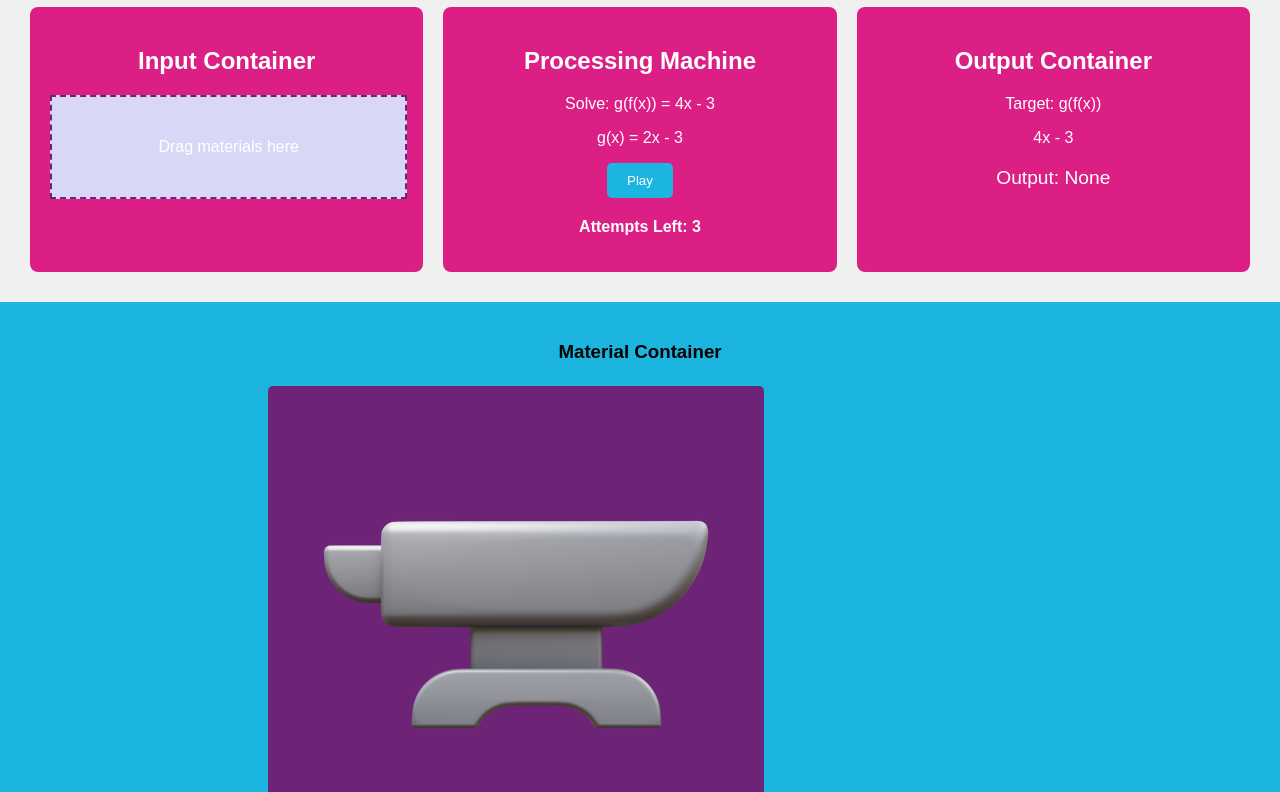
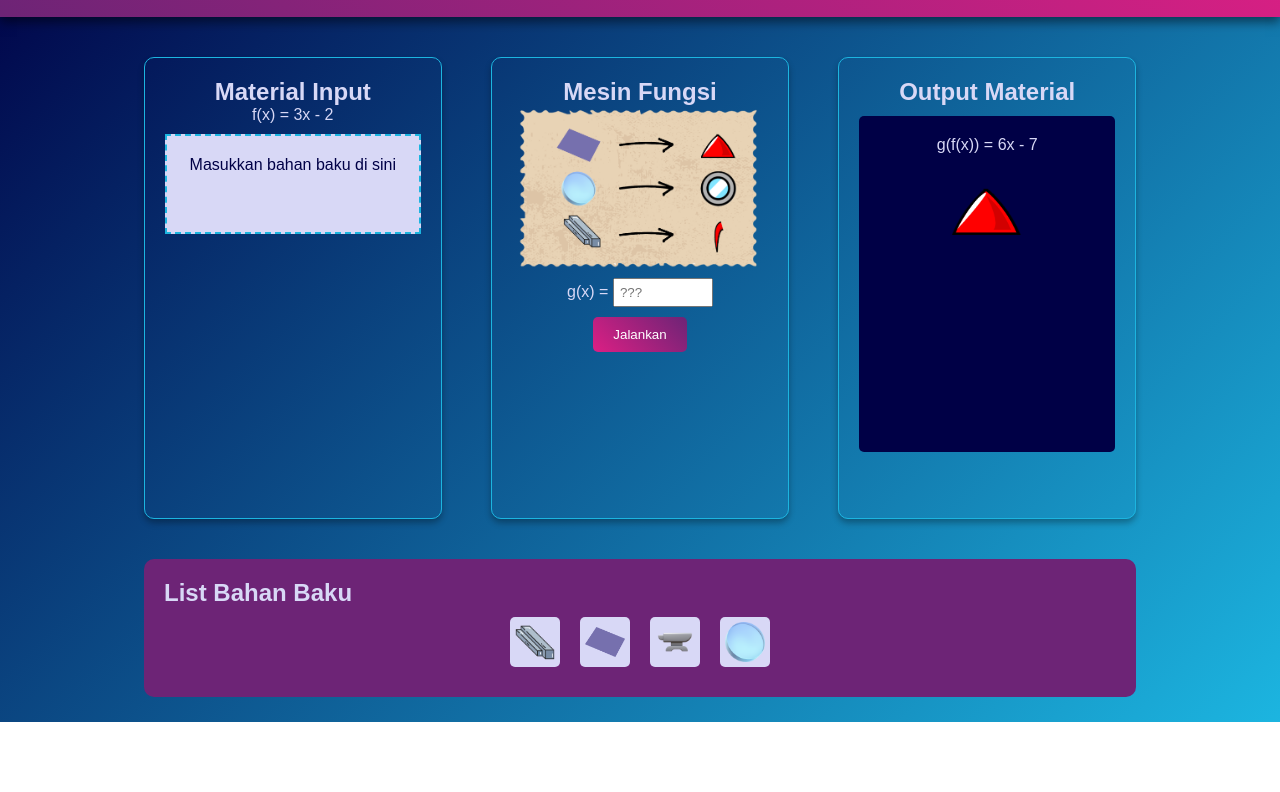
Before and after one commit to TjapDjae77/GalaxyQuest-MathVirtualLab, a plain HTML site: page level1.html in a window 1280 px wide. Shown: the part 78-870 px from the top of the page. After the commit the page ends 800 px from the top, so only its background shows below. Drawn offline with Linux system fonts and the light colour scheme.

Commit message:
Checkpoint-2
Sudah aman checkpoint kedua

```diff
--- a/level1.html
+++ b/level1.html
@@ -1,53 +1,61 @@
 <!DOCTYPE html>
-<html lang="en">
+<html lang="id">
 <head>
+    <meta charset="viewport" content="width=device-width, initial-scale=1.0">
     <meta charset="UTF-8">
-    <meta name="viewport" content="width=device-width, initial-scale=1.0">
-    <title>Rocket Assembly - Level 1</title>
+    <title>Lab Virtual Kalkulus - Komposisi Fungsi</title>
     <link rel="stylesheet" href="level1style.css">
 </head>
 <body>
-    <!-- Navbar -->
     <header>
-        <button class="back-btn" onclick="history.back()">← Back</button>
-        <h1>Rocket Assembly - Level 1</h1>
+        <h1>Calculab - Level 1</h1>
+        <p>Fungsi Komposisi</p>
     </header>
 
-    <!-- Main Container -->
-    <div class="game-container">
-        <!-- Input Container -->
-        <div class="input-container">
-            <h2>Input Container</h2>
-            <div id="input-area" class="drop-area">
-                Drag materials here
+    <main>
+        <section class="game-area">
+            <div class="material-input">
+                <h2>Material Input</h2>
+                <p>f(x) = 3x - 2</p>
+                <div id="input-box" class="drop-zone">
+                    <p id="placeholder-text">Masukkan bahan baku di sini</p>
                 </div>
             </div>
 
-        <!-- Processing Machine -->
-        <div class="processing-machine">
-            <h2>Processing Machine</h2>
-            <p id="function-problem">Solve: g(f(x)) = 4x - 3</p>
-            <p>g(x) = 2x - 3</p>
-            <button id="process-btn" onclick="processFunction()">Play</button>
-            <p id="attempts-left">Attempts Left: 3</p>
+            <div class="function-machine">
+                <h2>Mesin Fungsi</h2>
+                <img src="Media/Images/recipe.png" alt="Recipe">
+                <p>g(x) = <input type="text" id="gx-input" placeholder="???"></p>
+                <button id="process-btn">Jalankan</button>
             </div>
 
-        <!-- Output Container -->
-        <div class="output-container">
-            <h2>Output Container</h2>
-            <p>Target: g(f(x))</p>
-            <p id="target-output">4x - 3</p>
-            <div id="output-result">Output: <span id="output-value">None</span></div>
+            <div class="output-material">
+                <h2>Output Material</h2>
+                <div id="output-box">
+                    <p>g(f(x)) = 6x - 7</p>
+                    <img src="Media/Images/NoseCone.png" alt="Nose Cone" class="output-pic">
                 </div>
             </div>
+        </section>
 
-    <!-- Material Container -->
+        <section class="materials-list">
+            <h2>List Bahan Baku</h2>
             <div class="material-container">
-        <h3>Material Container</h3>
-        <div class="material" draggable="true" ondragstart="drag(event)" id="iron"><img src="Media/Images/anvil.png" alt="anvil"></div>
-        <div class="material" draggable="true" ondragstart="drag(event)" id="glass">Glass (y)</div>
-        <div class="material" draggable="true" ondragstart="drag(event)" id="carbon">Carbon (z)</div>
+                <div class="material" draggable="true" data-material="Aluminium">
+                    <img src="Media/Images/aluminium.png" alt="Aluminium" class="material-pic">
                 </div>
+                <div class="material" draggable="true" data-material="Fiberglass">
+                    <img src="Media/Images/fiberglass.png" alt="Fiberglass" class="material-pic">
+                </div>
+                <div class="material" draggable="true" data-material="Iron">
+                    <img src="Media/Images/anvil.png" alt="Iron" class="material-pic">
+                </div>
+                <div class="material" draggable="true" data-material="Glass">
+                    <img src="Media/Images/glass.png" alt="Glass" class="material-pic">
+                </div>
+            </div>
+        </section>
+    </main>
 
     <script src="level1script.js"></script>
 </body>
--- a/level1script.js
+++ b/level1script.js
@@ -1,44 +1,115 @@
-let draggedElement;
-let attempts = 3;
+// Get elements
+const inputBox = document.getElementById('input-box');
+const gxInput = document.getElementById('gx-input');
+const processBtn = document.getElementById('process-btn');
+const outputBox = document.getElementById('output-box');
+const placeholderText = document.getElementById('placeholder-text');
+let selectedMaterial = null;
 
-// Drag and Drop Functionality
-function drag(event) {
-    draggedElement = event.target;
+// Array to store dropped materials
+let droppedMaterials = [];
+
+// Enable dragging materials
+document.querySelectorAll('.material').forEach(material => {
+    material.addEventListener('dragstart', function (e) {
+        selectedMaterial = this.querySelector('img').src;
+    });
+});
+
+// Allow drop in the input box
+inputBox.addEventListener('dragover', function (e) {
+    e.preventDefault();
+});
+
+inputBox.addEventListener('drop', function (e) {
+    e.preventDefault();
+
+    if (droppedMaterials.length < 6 && selectedMaterial) {
+        // Remove placeholder text if first drop
+        if (droppedMaterials.length === 0) {
+            placeholderText.style.display = 'none';
+        }
+
+        // Remove "+" box before adding new material
+        removePlusSign();
+
+        // Create container for dropped material
+        const newItem = document.createElement('div');
+        newItem.classList.add('material-drop-item');
+
+        // Create image
+        const newImage = document.createElement('img');
+        newImage.src = selectedMaterial;
+        newItem.appendChild(newImage);
+
+        // Create delete button
+        const deleteBtn = document.createElement('button');
+        deleteBtn.classList.add('delete-btn');
+        deleteBtn.textContent = 'x';
+
+        // Delete functionality
+        deleteBtn.addEventListener('click', function () {
+            inputBox.removeChild(newItem);
+            droppedMaterials = droppedMaterials.filter(material => material !== newImage.src);
+
+            console.log('Material dihapus:', droppedMaterials);
+
+            // Cek apakah array kosong
+            if (droppedMaterials.length === 0) {
+                placeholderText.style.display = 'block';
+                removePlusSign();
+            } else {
+                // Add "+" box only if materials are not full
+                if (droppedMaterials.length < 6) {
+                    addPlusSign();
+                }
+            }
+        });
+
+        newItem.appendChild(deleteBtn);
+        inputBox.appendChild(newItem);
+
+        // Store the dropped material
+        droppedMaterials.push(selectedMaterial);
+        console.log('Material ditambahkan:', droppedMaterials);
+
+        // Add "+" container if not full
+        if (droppedMaterials.length < 6) {
+            addPlusSign();
+        }
+    }
+});
+
+// Function to add "+" container
+function addPlusSign() {
+    // Pastikan hanya ada satu "+" yang ditambahkan
+    removePlusSign();
+
+    const plusContainer = document.createElement('div');
+    plusContainer.classList.add('material-drop-item');
+    plusContainer.innerHTML = '+';
+    plusContainer.id = 'plus-sign';
+    inputBox.appendChild(plusContainer);
 }
 
-function allowDrop(event) {
-    event.preventDefault();
+// Remove "+" sign when clearing or empty
+function removePlusSign() {
+    const plusSign = document.getElementById('plus-sign');
+    if (plusSign) {
+        inputBox.removeChild(plusSign);
+    }
 }
 
-function drop(event) {
-    event.preventDefault();
-    const inputArea = document.getElementById('input-area');
-    const newElement = document.createElement('span');
-    newElement.textContent = draggedElement.textContent + " ";
-    inputArea.appendChild(newElement);
-}
+// Initially no "+" sign
+removePlusSign();
 
-document.getElementById('input-area').addEventListener('dragover', allowDrop);
-document.getElementById('input-area').addEventListener('drop', drop);
+// Process button functionality
+processBtn.addEventListener('click', function () {
+    const gFunction = gxInput.value;
 
-// Processing the Function
-function processFunction() {
-    const inputAreaText = document.getElementById('input-area').textContent;
-    const outputValue = document.getElementById('output-value');
-    const attemptsLeft = document.getElementById('attempts-left');
-
-    // Replace material text with actual values (Iron = x, Glass = y, Carbon = z)
-    let f_x = inputAreaText.replace(/Iron/g, "x").replace(/Glass/g, "y").replace(/Carbon/g, "z");
-
-    // For this example, assume g(f(x)) = 2f(x) - 3, target is 4x - 3
-    if (f_x.trim() === "2x ") {
-        outputValue.textContent = "4x - 3";
-        alert("Level Completed Successfully!");
+    if (droppedMaterials.includes("Media/Images/aluminium.png") && gFunction === "2x - 3") {
+        outputBox.innerHTML = '<p>g(f(x)) = 6x - 7 (Output: Fins)</p>';
     } else {
-        attempts -= 1;
-        attemptsLeft.textContent = `Attempts Left: ${attempts}`;
-        if (attempts === 0) {
-            alert("You have failed the level. Try Again.");
-        }
+        outputBox.innerHTML = '<p>Salah! Coba lagi.</p>';
     }
-}
+});
--- a/level1style.css
+++ b/level1style.css
@@ -1,103 +1,172 @@
-body, html {
+/* Palet warna dengan gradien */
+:root {
+    --pink: #DC1F84;
+    --purple: #6D2476;
+    --dark-bg: #1D161E;
+    --darker-bg: #000046;
+    --cyan: #1CB5E0;
+    --light-lavender: #D8D8F6;
+}
+
+* {
     margin: 0;
     padding: 0;
+    box-sizing: border-box;
+}
+
+html, body {
+    height: 100%;
+    width: 100%;
     font-family: Arial, sans-serif;
-    background-color: #f0f0f0;
+    background: linear-gradient(135deg, var(--darker-bg), var(--cyan));
+    color: var(--light-lavender);
+    overflow: hidden;
 }
 
 header {
-    background-color: #6D2476;
-    color: white;
-    padding: 10px 20px;
-    display: flex;
-    align-items: center;
-    justify-content: space-between;
+    text-align: center;
+    background: linear-gradient(45deg, var(--purple), var(--pink));
+    color: var(--light-lavender);
+    padding: 20px;
+    box-shadow: 0 5px 10px rgba(0, 0, 0, 0.5);
 }
 
-header h1 {
-    font-size: 1.5rem;
-    margin: 0;
+main {
+    display: flex;
+    flex-direction: column;
+    align-items: center;
+    padding: 20px;
+    height: calc(100vh - 80px); /* Adjust for header height */
 }
 
-.back-btn {
-    background-color: #1CB5E0;
+.game-area {
+    display: flex;
+    justify-content: space-between;
+    width: 80%;
+    margin: 20px 0;
+    height: 70%;
+}
+
+.material-input, .function-machine, .output-material {
+    border: 1px solid var(--cyan);
+    border-radius: 10px;
+    padding: 20px;
+    width: 30%;
+    text-align: center;
+    box-shadow: 0 4px 6px rgba(0, 0, 0, 0.3);
+    height: 100%;
+}
+
+.function-machine img {
+    width: 100%;
+}
+
+.drop-zone {
+    border: 2px dashed var(--cyan);
+    padding: 20px;
+    margin-top: 10px;
+    background-color: var(--light-lavender);
+    display: flex;
+    flex-wrap: wrap;
+    justify-content: center;
+    min-height: 100px;
+}
+
+#placeholder-text {
+    color: var(--darker-bg);
+}
+
+.material-drop-item {
+    position: relative;
+    margin: 10px;
+    display: inline-block;
+    border: 3px solid black;
+}
+
+.material-drop-item img {
+    max-width: 50px;
+}
+
+#plus-sign {
+    color: black;
+    padding: 20px;
+}
+
+.delete-btn {
+    position: absolute;
+    top: 0;
+    right: 0;
+    background-color: var(--pink);
     border: none;
+    border-radius: 50%;
+    width: 15px;
+    height: 15px;
     color: white;
-    padding: 10px 15px;
-    border-radius: 5px;
+    font-size: 10px;
     cursor: pointer;
 }
 
-.back-btn:hover {
-    background-color: #17A2CE;
+#gx-input {
+    width: 100px;
+    padding: 5px;
 }
 
-/* Main Container */
-.game-container {
-    display: flex;
-    justify-content: space-around;
-    margin: 20px;
-}
-
-/* Input Container */
-.input-container, .processing-machine, .output-container {
-    background-color: #DC1F84;
+#process-btn {
+    margin-top: 10px;
+    padding: 10px 20px;
+    background: linear-gradient(45deg, var(--pink), var(--purple));
     color: white;
-    padding: 20px;
-    margin: 10px;
-    border-radius: 8px;
-    text-align: center;
-    width: 30%;
-}
-
-.drop-area {
-    width: 100%;
-    height: 100px;
-    background-color: #D8D8F6;
-    border: 2px dashed #6D2476;
-    margin-top: 10px;
-    line-height: 100px;
-    text-align: center;
-}
-
-/* Material Container */
-.material-container {
-    text-align: center;
-    background-color: #1CB5E0;
-    padding: 20px;
-}
-
-.material {
-    display: inline-block;
-    padding: 10px 20px;
-    margin: 5px;
-    background-color: #6D2476;
-    color: white;
-    border-radius: 5px;
-    cursor: grab;
-}
-
-/* Processing Machine */
-#process-btn {
-    background-color: #1CB5E0;
-    color: white;
-    padding: 10px 20px;
     border: none;
     border-radius: 5px;
     cursor: pointer;
 }
 
-#process-btn:hover {
-    background-color: #17A2CE;
+#output-box {
+    padding: 20px;
+    background-color: var(--darker-bg);
+    border-radius: 5px;
+    margin-top: 10px;
+    height: 80%;
+    display: flex;
+    flex-direction: column;
+    align-items: center;
 }
 
-/* Output Container */
-#output-result {
-    margin-top: 20px;
-    font-size: 1.2rem;
+.output-pic {
+    width: 70px;
+    margin-top: 2rem;
 }
 
-#attempts-left {
-    margin-top: 20px;
-    font-weight: bold;
+.materials-list {
+    width: 80%;
+    margin: 20px 0;
+    padding: 20px;
+    background-color: var(--purple);
+    border-radius: 10px;
 }
+
+.material-container {
+    width: 100%;
+    display: flex;
+    justify-content: center;
+}
+
+.material {
+    padding: 5px;
+    margin: 10px;
+    background-color: var(--light-lavender);
+    border-radius: 5px;
+    cursor: pointer;
+    display: flex;
+    text-align: center;
+    align-items: center;
+    transition: background-color 0.3s ease;
+}
+
+.material-pic {
+    max-width: 40px;
+}
+
+.material:hover {
+    background-color: var(--cyan);
+}
```
Also changed, not shown: Media/Images/Fins.png (added), Media/Images/NoseCone.png (added), Media/Images/Window.png (added), Media/Images/aluminium.png (added), Media/Images/recipe.png (added). Lines whose indentation alone changed are shown as unchanged.
